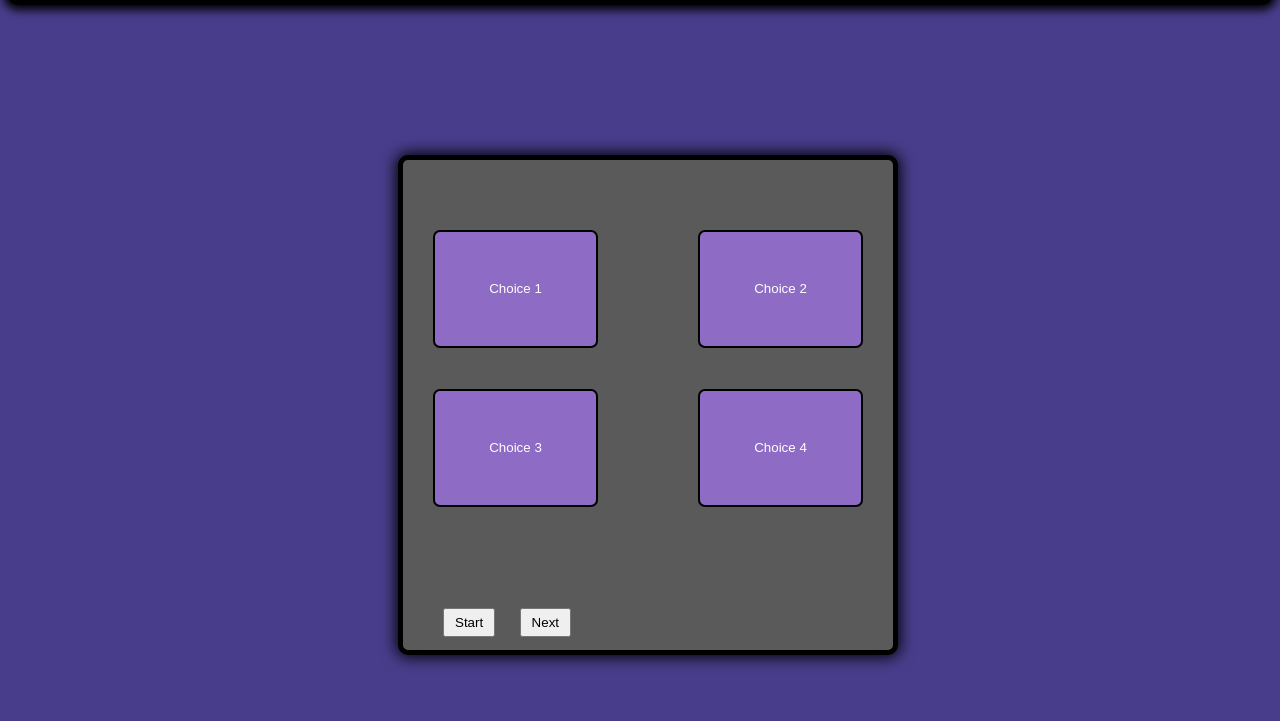
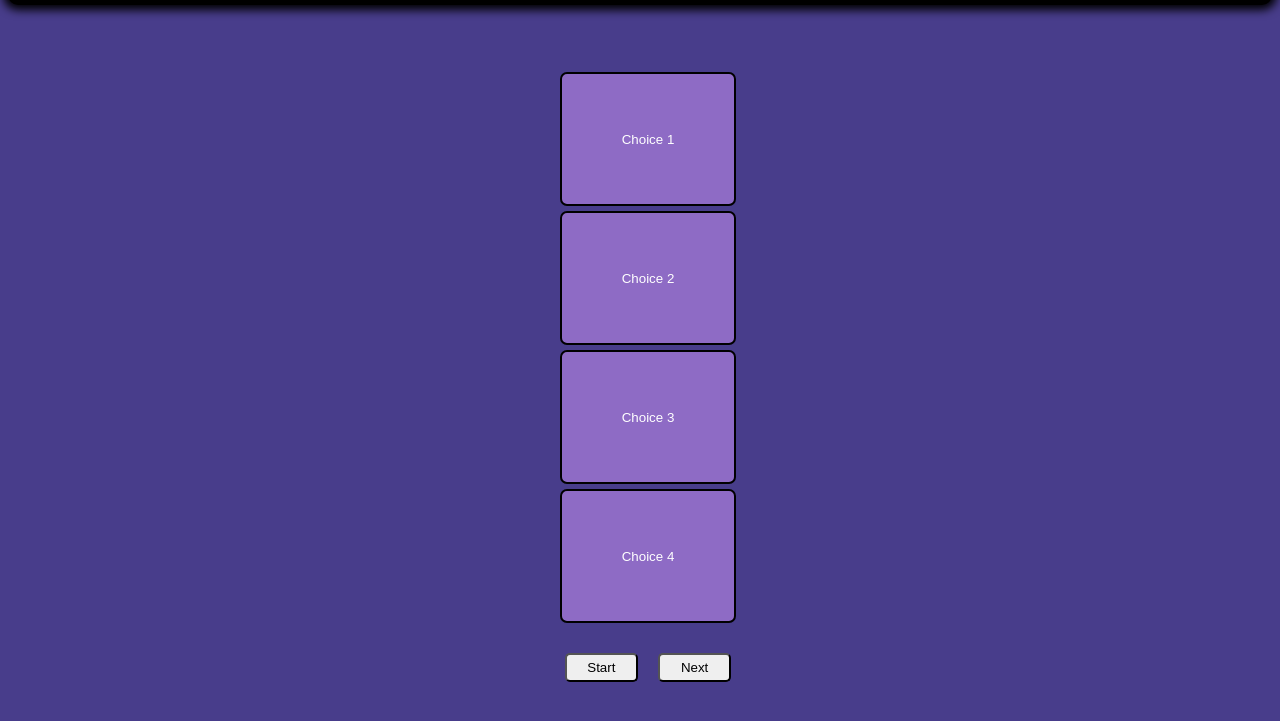
Before and after one commit to brandynh/QuadQQuestionQuiz, a plain HTML site: page index.html in a window 1280 px wide. Shown: the part 93-814 px from the top of the page. Drawn offline with Linux system fonts and the light colour scheme.

Commit message:
update page and button styling

```diff
--- a/Assets/style/style.css
+++ b/Assets/style/style.css
@@ -7,8 +7,7 @@
 :root{
     --mainBackgroundColor: darkslateblue;
     --headerBackgroundColor: rgb(20, 30, 175);
-    --answerCardBorder: rgb(0, 0, 0);
-    --answerCardBackground: rgb(90, 90, 90);
+    --cardBorder: rgb(0, 0, 0);
     --choiceButtonBackground: rgb(142, 107, 197);
     --selectorHighlight: chartreuse;
 }
@@ -23,7 +22,7 @@ header {
     text-align: center;
     background-color: var(--headerBackgroundColor);
     border-radius: 10px;
-    border: 5px solid var(--answerCardBorder);
+    border: 5px solid var(--cardBorder);
     box-shadow: 0 0 10px 5px;
 
 
@@ -45,37 +44,24 @@ main {
 
 }
 
-.answerChoiceContainer {
-    width: 500px;
-    max-width: 90%;
-    height: 500px;
-    max-height: 90%;
-    background-color: var(--answerCardBackground);
-    border-radius: 10px;
-    border: 5px solid var(--answerCardBorder);
-    padding: 30px;
-    box-shadow: 0 0 15px 2px;
-
-
-}
-
 .buttonLayout {
     display: grid;
-    grid-template-columns: repeat(2, auto);
-    gap: 100px;
-    margin: 40px 0;
+    gap: 50px;
+    margin: 20px 0;
 }
 
 .choiceBtn {
     background-color: var(--choiceButtonBackground);
-    border: 2px solid var(--answerCardBorder);
+    border: 2px solid var(--cardBorder);
     border-radius: 7px;
-    padding: 20px 40px;
-    width: 100%;
-    max-width: 100%;
-    height: 200%;
+    padding: 30px 60px;
+    margin: 5px;
+    display: flex;
+    height: 150%;
     color: white;
     outline: none;
+    align-items: center;
+    justify-content: center;
 
 }
 
@@ -87,17 +73,23 @@ main {
 }
 
 .controls {
-    margin: 150px 0;
+    display: flex;
+    margin: 70px 0px;
+    flex-direction: row;
 }
 
 .startBtn{
     padding: 5px 10px;
     margin: 10px;
+    border-radius: 5px;
+    width: 50%;
 }
 
 .nextBtn{
     padding: 5px 10px;
     margin: 10px;
+    border-radius: 5px;
+    width: 50%;
 }
 .startBtn:hover {
     color: white;
```
